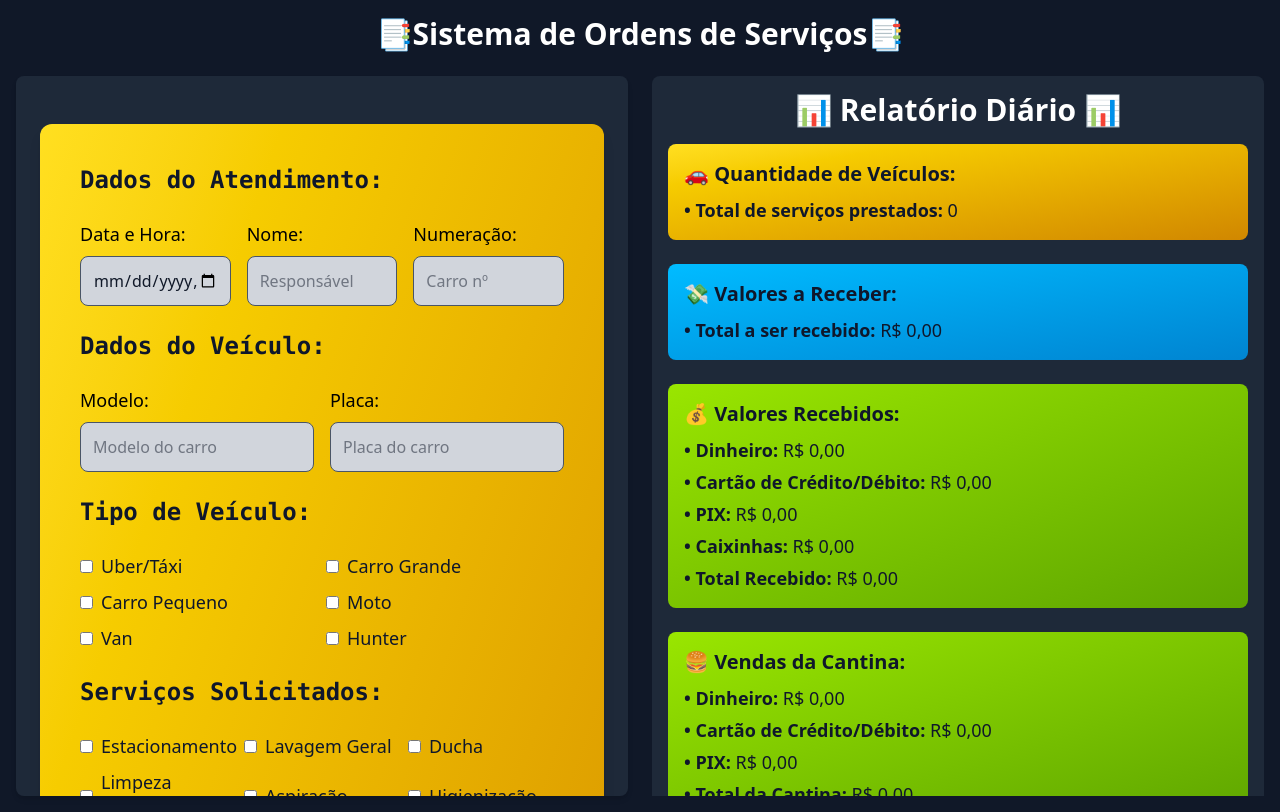
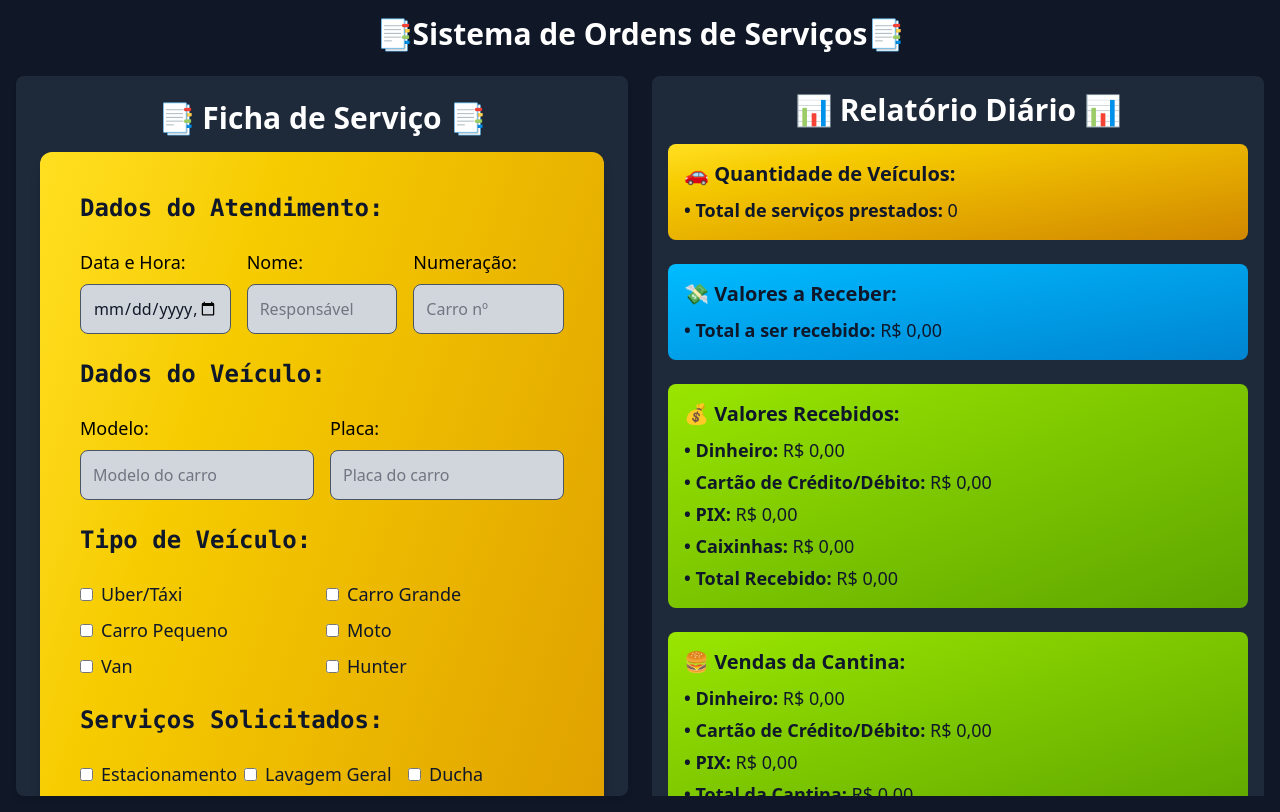
Before and after one commit to DaviSoares-1/gerenciador_de_servicos, a React (Vite) app: page / in a window 1280 px wide. Built offline with nearby package versions, Linux system fonts and the light colour scheme.

Commit message:
Heading added to main form section and padding

```diff
--- a/src/components/OrderForm.jsx
+++ b/src/components/OrderForm.jsx
@@ -229,8 +229,11 @@
 	return (
 		<div
 			ref={wrapperRef}
-			className="min-h-screen flex items-center justify-center px-4 py-10"
+			className="min-h-screen flex items-center justify-center p-4 flex-col "
 		>
+			<h2 className="text-xl md:text-3xl font-bold text-white text-center mb-4">
+				📑 Ficha de Serviço 📑
+			</h2>
 			{showToast && <Toast message={toastMessage} type={toastType} />}
 			<form
 				onSubmit={handleSubmit}
```
